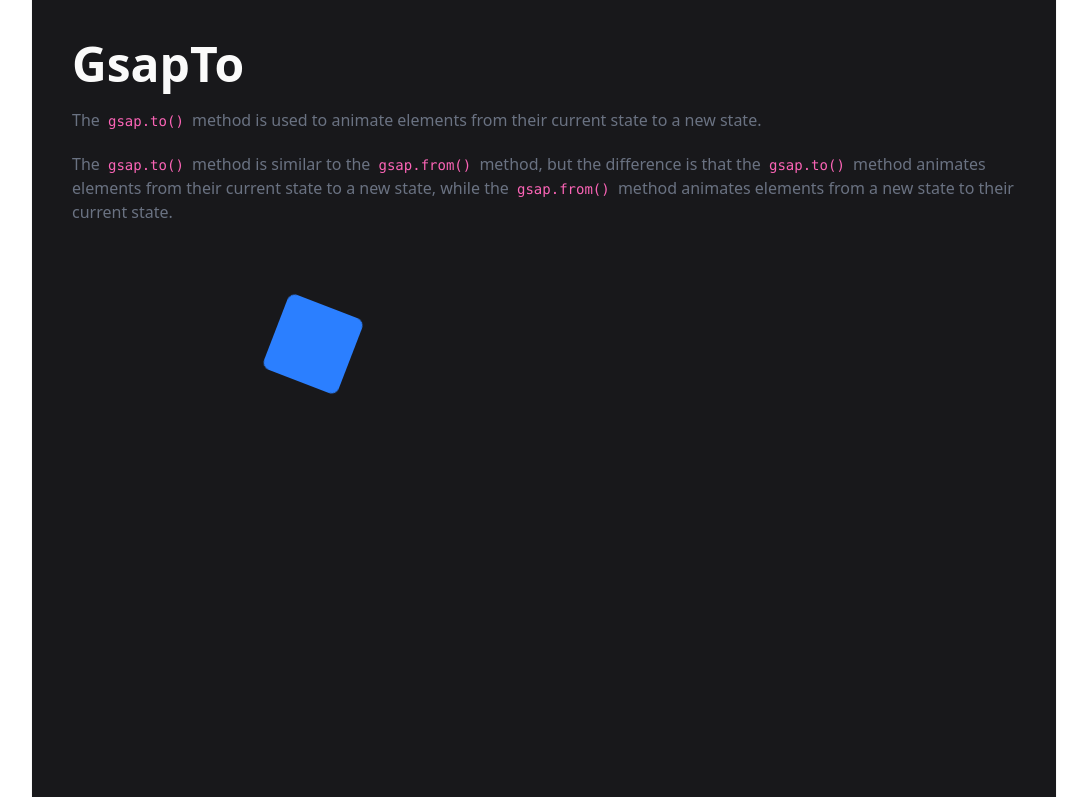
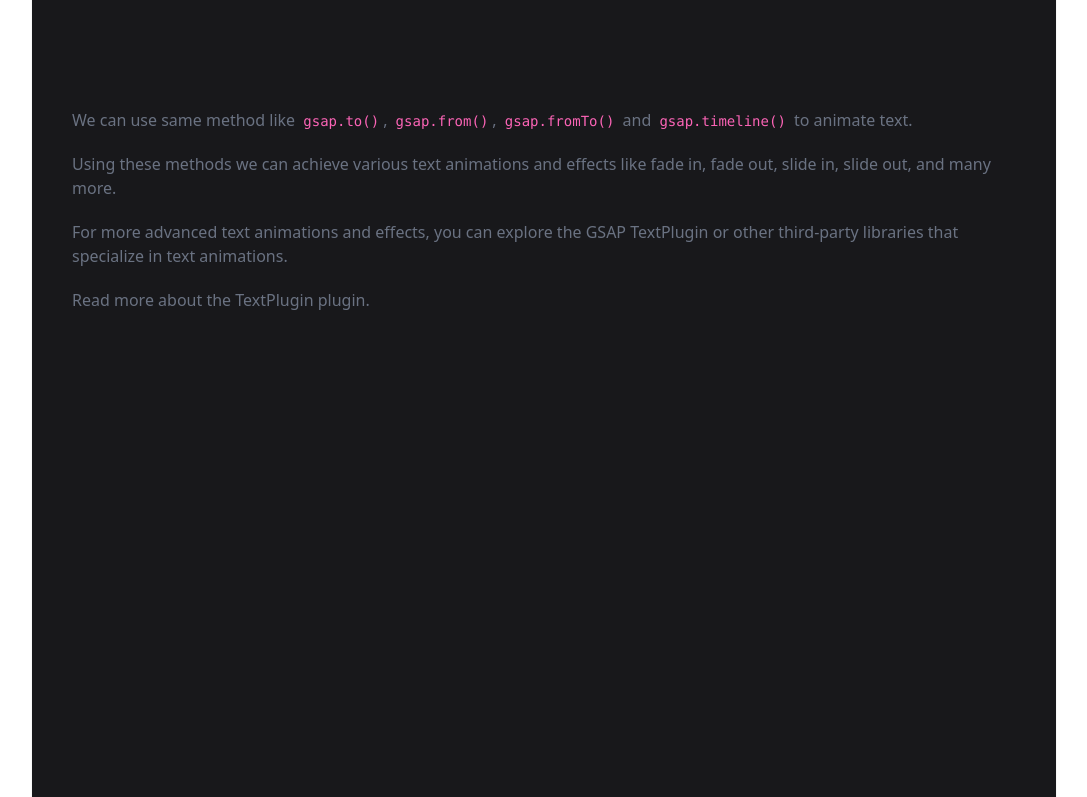
Before and after one commit to smritinaik/gsap-course, a Next.js app: page / in a window 1280 px wide. Shown: the top 797 px of the page, without its empty margins (96-1183 px from the left). Built offline with nearby package versions, Linux system fonts and the light colour scheme.

Commit message:
gsap text effect
gsap text effect

```diff
--- /dev/null
+++ b/app/components/GsapTextEffect.js
@@ -0,0 +1,40 @@
+const GsapText = () => {
+  return (
+    <main>
+      <h1 id="text" className="opacity-0 translate-y-10">
+        GsapText
+      </h1>
+
+      <p className="mt-5 text-gray-500 para">
+        We can use same method like <code>gsap.to()</code>,{" "}
+        <code>gsap.from()</code>, <code>gsap.fromTo()</code> and{" "}
+        <code>gsap.timeline()</code> to animate text.
+      </p>
+
+      <p className="mt-5 text-gray-500 para">
+        Using these methods we can achieve various text animations and effects
+        like fade in, fade out, slide in, slide out, and many more.
+      </p>
+
+      <p className="mt-5 text-gray-500 para">
+        For more advanced text animations and effects, you can explore the GSAP
+        TextPlugin or other third-party libraries that specialize in text
+        animations.
+      </p>
+
+      <p className="mt-5 text-gray-500 para">
+        Read more about the{" "}
+        <a
+          href="https://greensock.com/docs/v3/Plugins/TextPlugin"
+          target="_blank"
+          rel="noreferrer noopener nofollow"
+        >
+          TextPlugin
+        </a>{" "}
+        plugin.
+      </p>
+    </main>
+  );
+};
+
+export default GsapText;
--- a/app/page.js
+++ b/app/page.js
@@ -4,10 +4,13 @@
 import GsapFromTo from './components/GsapFromTo'
 import GsapStagger from './components/t GsapStagger '
 import GsapScrollTrigger from './components/GsapScrollTrigger'
+import GsapText from './components/GsapTextEffect'
 
 const page = () => {
   return (
     <>
+    <GsapText/>
+
     <GsapTo/>
     <GsapFrom/>
     <GsapFromTo/>
```
